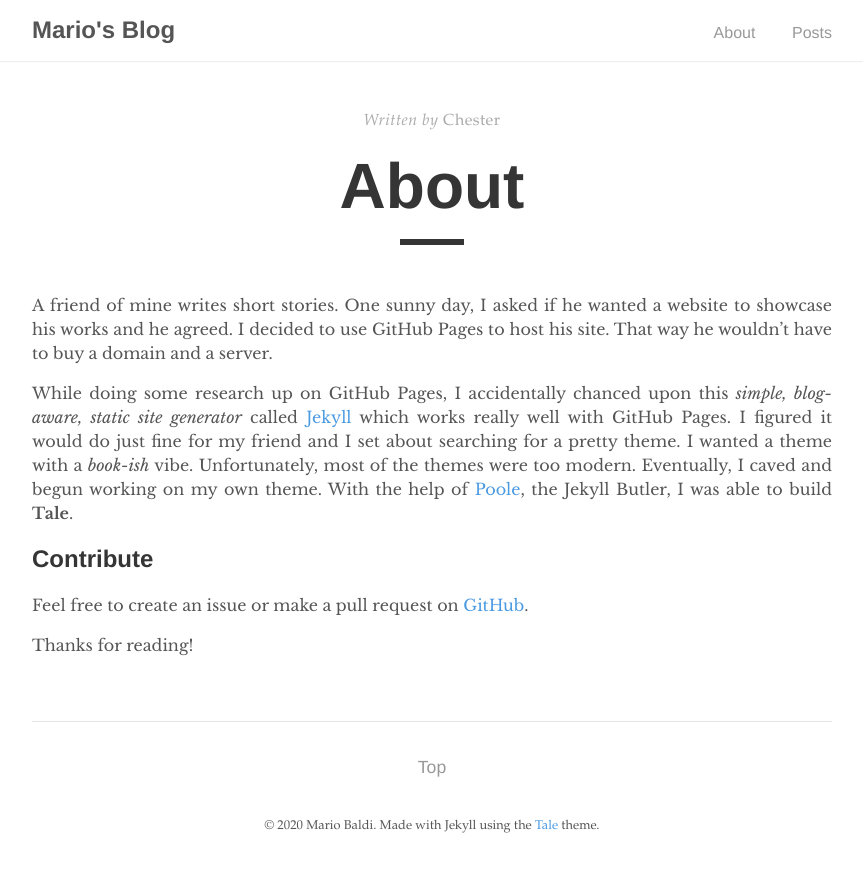
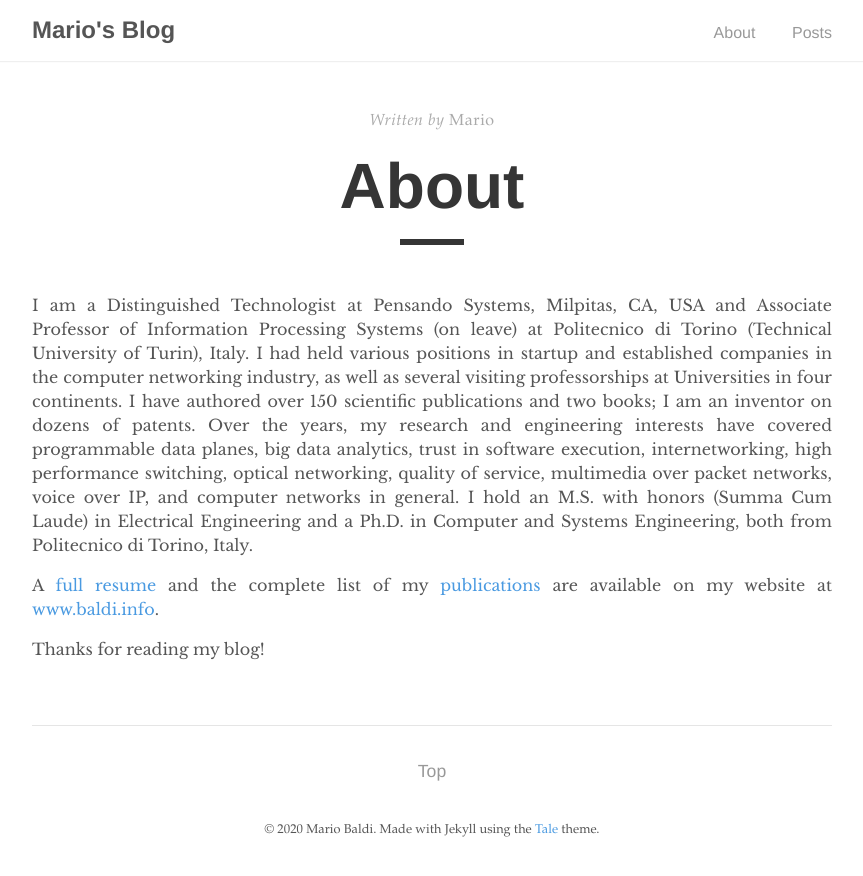
Before and after one commit to mariobaldi/mariobaldi.github.io, a Jekyll site: the page built from _pages/about.md, in a window 1280 px wide. Shown: the top 876 px of the page, without its empty margins (208-1071 px from the left). Built offline with Jekyll 4.4.1, drawn with Linux system fonts in a browser that asks for light colours.

Commit message:
Update about.md

```diff
--- a/_pages/about.md
+++ b/_pages/about.md
@@ -1,15 +1,14 @@
 ---
 layout: post
 title: "About"
-author: "Chester"
+author: "Mario"
 permalink: /about/
 ---
 
-A friend of mine writes short stories. One sunny day, I asked if he wanted a website to showcase his works and he agreed. I decided to use GitHub Pages to host his site. That way he wouldn't have to buy a domain and a server.
+I am a Distinguished Technologist at Pensando Systems, Milpitas, CA, USA and Associate Professor of Information Processing Systems (on leave) at Politecnico di Torino (Technical University of Turin), Italy.
+I had held various positions in startup and established companies in the computer networking industry, as well as several visiting professorships at Universities in four continents. I have authored over 150 scientific publications and two books; I am an inventor on dozens of patents. Over the years, my research and engineering interests have covered programmable data planes, big data analytics, trust in software execution, internetworking, high performance switching, optical networking, quality of service, multimedia over packet networks, voice over IP, and computer networks in general.
+I hold an M.S. with honors (Summa Cum Laude) in Electrical Engineering and a Ph.D. in Computer and Systems Engineering, both from Politecnico di Torino, Italy.
 
-While doing some research up on GitHub Pages, I accidentally chanced upon this _simple, blog-aware, static site generator_ called [Jekyll](https://jekyllrb.com/) which works really well with GitHub Pages. I figured it would do just fine for my friend and I set about searching for a pretty theme. I wanted a theme with a _book-ish_ vibe. Unfortunately, most of the themes were too modern. Eventually, I caved and begun working on my own theme. With the help of [Poole](https://github.com/poole/poole), the Jekyll Butler, I was able to build **Tale**.
+A [full resume](http://resume.baldi.info/) and the complete list of my [publications](http://pubs.baldi.info/) are available on my website at [www.baldi.info](http://baldi.info).
 
-## Contribute
-Feel free to create an issue or make a pull request on [GitHub](https://github.com/chesterhow/tale).
-
-Thanks for reading!
+Thanks for reading my blog!
```
